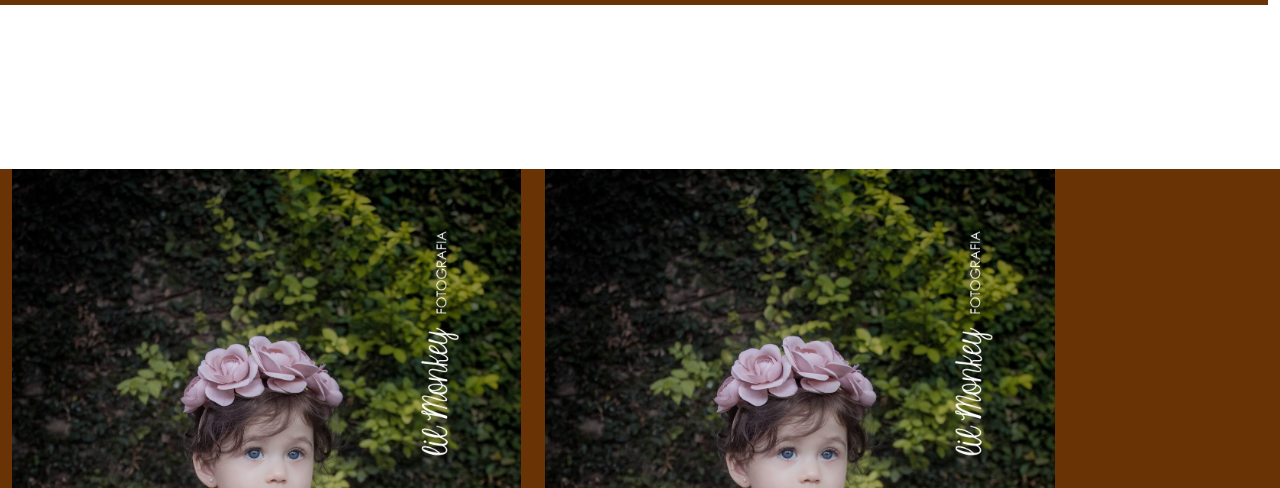
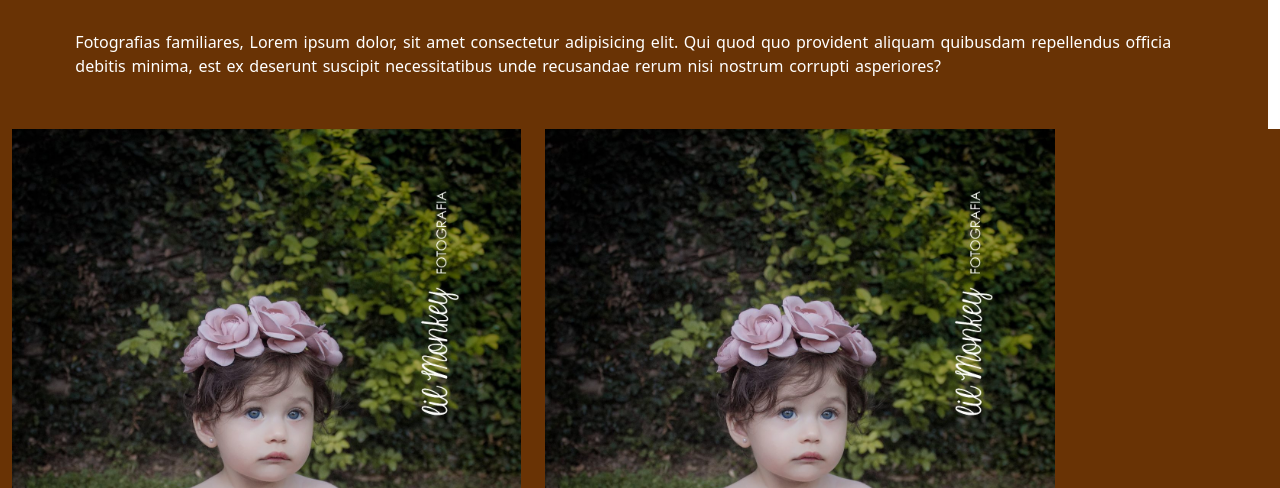
Before and after one commit to AnaAlmonacid/lilmonkeyfotografia, a plain HTML site: page Pagina/Primer año.html in a window 1280 px wide. Shown: the part 312-800 px from the top of the page. Drawn offline with nearby package versions, Linux system fonts and the light colour scheme.

Commit message:
correciones generales

```diff
--- a/Pagina/Primer año.html
+++ b/Pagina/Primer año.html
@@ -12,19 +12,21 @@
         <link href="https://fonts.googleapis.com/css2?family=Raleway:wght@300&display=swap" rel="stylesheet">
         <link rel="stylesheet" href="https://cdnjs.cloudflare.com/ajax/libs/font-awesome/6.1.1/css/all.min.css" integrity="sha512-KfkfwYDsLkIlwQp6LFnl8zNdLGxu9YAA1QvwINks4PhcElQSvqcyVLLD9aMhXd13uQjoXtEKNosOWaZqXgel0g==" crossorigin="anonymous" referrerpolicy="no-referrer" />
         <link href="https://cdn.jsdelivr.net/npm/bootstrap@5.1.3/dist/css/bootstrap.min.css" rel="stylesheet" integrity="sha384-1BmE4kWBq78iYhFldvKuhfTAU6auU8tT94WrHftjDbrCEXSU1oBoqyl2QvZ6jIW3" crossorigin="anonymous">
-        <script src="https://cdn.jsdelivr.net/npm/@popperjs/core@2.10.2/dist/umd/popper.min.js" integrity="sha384-7+zCNj/IqJ95wo16oMtfsKbZ9ccEh31eOz1HGyDuCQ6wgnyJNSYdrPa03rtR1zdB" crossorigin="anonymous"></script>
-        <script src="https://cdn.jsdelivr.net/npm/bootstrap@5.1.3/dist/js/bootstrap.min.js" integrity="sha384-QJHtvGhmr9XOIpI6YVutG+2QOK9T+ZnN4kzFN1RtK3zEFEIsxhlmWl5/YESvpZ13" crossorigin="anonymous"></script>
     </head>
 <body>
     <!--La idea general de esta pagina es que sea solo una galería, en el caso de querer ir a otra pagina se vuelve al inicio-->
     <header class="container-fluid row d-flex">
-        <a href="../index.html" class="d-flex align-items-center"><img src="../Imagenes/Icono.png" alt="Logo" id="LogoPaginas"></a>
+        <a href="../index.html" class="align-items-center"><img src="../Imagenes/Icono.png" alt="Logo" id="LogoPaginas"></a>
         <h2 class="col-12 tituloGaleria">Galería de fotografías de Primer Año</h2>
     </header>
     <main>
-        <article class="textoGaleria col-11 justify-content-center"> <!--Texto de presentación de la categoría-->
-            <p>Fotografias familiares, Lorem ipsum dolor, sit amet consectetur adipisicing elit. Qui quod quo provident aliquam quibusdam repellendus officia debitis minima, est ex deserunt suscipit necessitatibus unde recusandae rerum nisi nostrum corrupti asperiores?</p>
-        </article>
+            <!--Texto de presentación de la categoría-->
+        <div class="container-fluid row d-flex">
+            <article class="textoGaleria col-11 justify-content-center">
+                <p>Fotografias familiares, Lorem ipsum dolor, sit amet consectetur adipisicing elit. Qui quod quo provident aliquam quibusdam repellendus officia debitis minima, est ex deserunt suscipit necessitatibus unde recusandae rerum nisi nostrum corrupti asperiores?</p>
+            </article>
+        </div>
+        <!--Galería-->
         <div class="container-fluid">
             <section class="row"><!--Ejemplo de galería de fotografías-->
                 <img class="col-5 col-m-12 PA" src="../Imagenes/Primeraño.jpg" alt="Ejemplo1">
@@ -35,13 +37,17 @@
                 <img class="col-5 col-m-12 PA" src="../Imagenes/Primeraño.jpg" alt="Ejemplo7">
                 <img class="col-5 col-m-12 PA" src="../Imagenes/Primeraño.jpg" alt="Ejemplo8">
             </section>
-    </div>
+        </div>
     </main>
+    <!--Footer-->
     <footer class="celeste celesteGalerias">
         <h2 class="tituloFooter">Contacto</h2>
         <a href="https://web.whatsapp.com/"><i class="fa-brands fa-whatsapp"></i></a>
         <a href="https://about.instagram.com/es-la"><i class="fa-brands fa-instagram"></i></a>
         <p><strong>lilmonkeyfotografia@mail.com </strong></p>
     </footer>
+    <!--script-->
+    <script src="https://cdn.jsdelivr.net/npm/@popperjs/core@2.10.2/dist/umd/popper.min.js" integrity="sha384-7+zCNj/IqJ95wo16oMtfsKbZ9ccEh31eOz1HGyDuCQ6wgnyJNSYdrPa03rtR1zdB" crossorigin="anonymous"></script>
+    <script src="https://cdn.jsdelivr.net/npm/bootstrap@5.1.3/dist/js/bootstrap.min.js" integrity="sha384-QJHtvGhmr9XOIpI6YVutG+2QOK9T+ZnN4kzFN1RtK3zEFEIsxhlmWl5/YESvpZ13" crossorigin="anonymous"></script>
 </body>
 </html>
--- a/css/Styles.css
+++ b/css/Styles.css
@@ -151,11 +151,8 @@ body{
     display: flex;
 }
 .textoGaleria{
-    text-align: left;
-    margin-left: 50px;
-    width: fit-content;
-    margin-top: 20px;
-    margin-bottom: 20px;
+    background-color: rgb(105, 51, 5);
+    color: white
 }
 
 /*Galerias de Fotos*/
```
